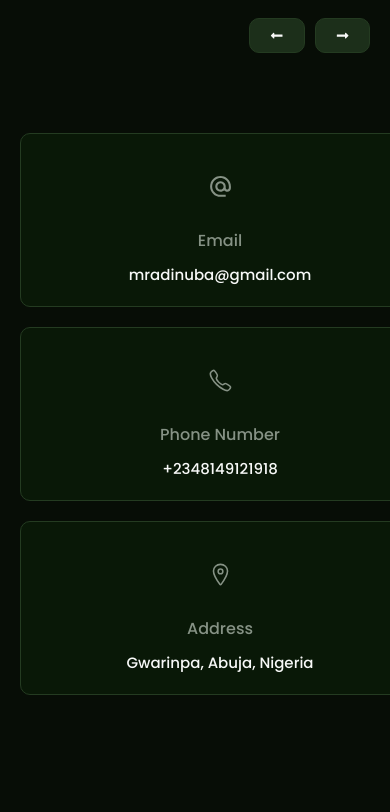
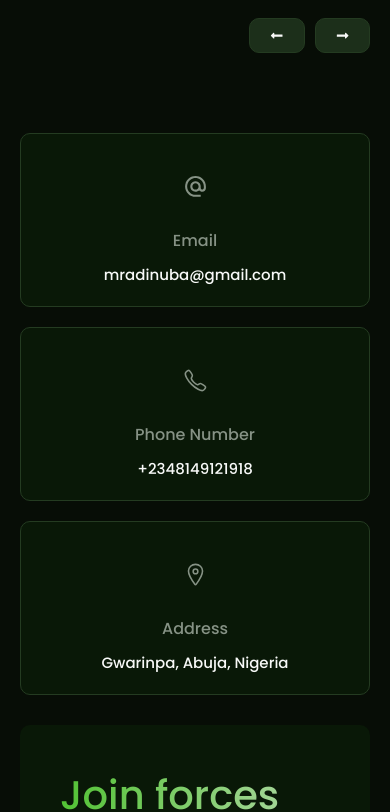
Before and after one commit to Jossyboydgenius/Developer-portfolio, a React (Vite) app: page / in a window 390 px wide. Shown: the part 9978-10790 px from the top of the page. Built offline with nearby package versions, Linux system fonts and the light colour scheme.

Commit message:
style: Add responsive layout for Contact component

```diff
--- a/src/Components/Contact/Contact.css
+++ b/src/Components/Contact/Contact.css
@@ -93,3 +93,11 @@
 input{
     height: 50px;
 }
+
+
+/* Responsive code */
+@media (max-width: 900px){
+    #contact .wrapper{
+        grid-template-columns: 100%;
+    }
+}
```
